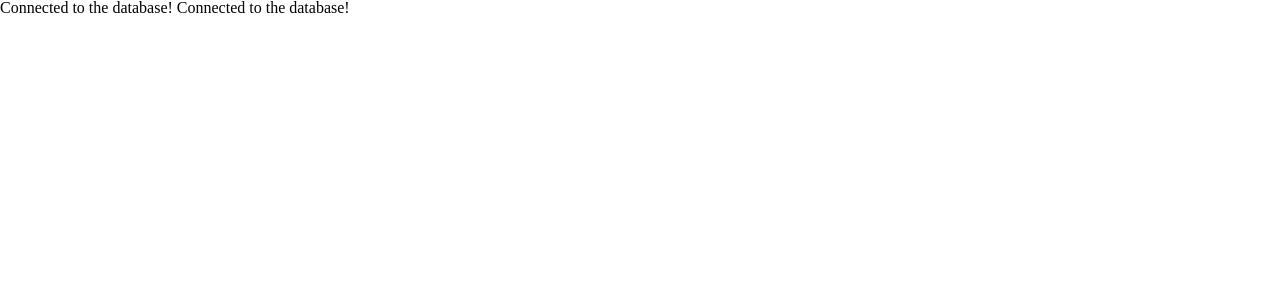
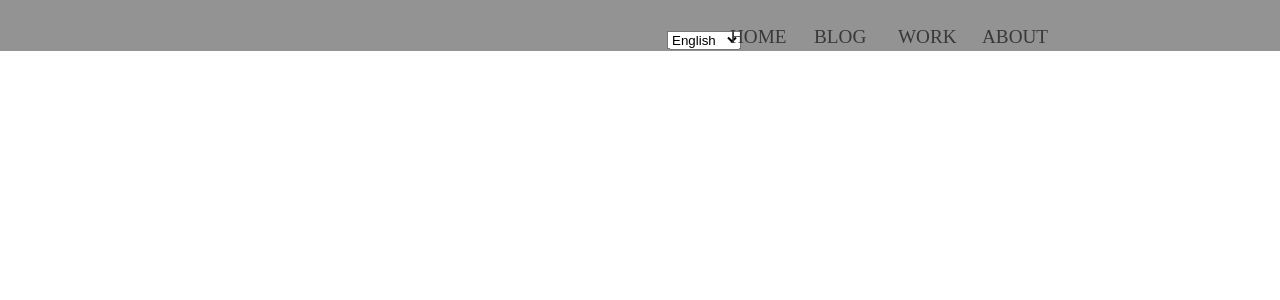
Before and after one commit to Daan7777/proefexamen, a PHP site: page / in a window 1280 px wide. Shown: the top 300 px of the page. Run offline with PHP 8.4, Linux system fonts and the light colour scheme.

Commit message:
navbar 0.1

```diff
--- a/css/styles.css
+++ b/css/styles.css
@@ -43,3 +43,102 @@ table {
 	border-spacing: 0;
 }
 /* Start of stylesheet */
+
+/* Navbar  */
+.nav {
+	display: flex;
+	justify-content: space-between;
+	align-items: center;
+	background-color: rgb(147, 147, 147);
+	color: #fff;
+	padding: 2%;
+}
+
+.navMenu {
+  position: absolute;
+  top: 5%;
+  left: 70%;
+  -webkit-transform: translate(-50%, -50%);
+  transform: translate(-50%, -50%);
+
+}
+
+.navMenu a {
+  color: #383838;
+  text-decoration: none;
+  font-size: 1.2em;
+  text-transform: uppercase;
+  font-weight: 500;
+  display: inline-block;
+  width: 80px;
+  -webkit-transition: all 0.2s ease-in-out;
+  transition: all 0.2s ease-in-out;
+}
+
+.navMenu a:hover {
+  color: #3afd3a;
+}
+
+.navMenu .dot {
+  width: 6px;
+  height: 6px;
+  background: #3afd3a;
+  border-radius: 50%;
+  opacity: 0;
+  -webkit-transform: translateX(30px);
+  transform: translateX(30px);
+  -webkit-transition: all 0.2s ease-in-out;
+  transition: all 0.2s ease-in-out;
+}
+
+.navMenu a:nth-child(1):hover ~ .dot {
+  -webkit-transform: translateX(30px);
+  transform: translateX(30px);
+  -webkit-transition: all 0.2s ease-in-out;
+  transition: all 0.2s ease-in-out;
+  opacity: 1;
+}
+
+.navMenu a:nth-child(2):hover ~ .dot {
+  -webkit-transform: translateX(110px);
+  transform: translateX(110px);
+  -webkit-transition: all 0.2s ease-in-out;
+  transition: all 0.2s ease-in-out;
+  opacity: 1;
+}
+
+.navMenu a:nth-child(3):hover ~ .dot {
+  -webkit-transform: translateX(200px);
+  transform: translateX(200px);
+  -webkit-transition: all 0.2s ease-in-out;
+  transition: all 0.2s ease-in-out;
+  opacity: 1;
+}
+
+.navMenu a:nth-child(4):hover ~ .dot {
+  -webkit-transform: translateX(285px);
+  transform: translateX(285px);
+  -webkit-transition: all 0.2s ease-in-out;
+  transition: all 0.2s ease-in-out;
+  opacity: 1;
+}
+
+.language {
+	position: absolute;
+	top: 5%;
+	left: 55%;
+	-webkit-transform: translate(-50%, -50%);
+	transform: translate(-50%, -50%);
+  }
+
+  .language .dot {
+	width: 6px;
+	height: 6px;
+	background: #3afd3a;
+	border-radius: 50%;
+	opacity: 0;
+	-webkit-transform: translateX(30px);
+	transform: translateX(30px);
+	-webkit-transition: all 0.2s ease-in-out;
+	transition: all 0.2s ease-in-out;
+  }
--- a/includes/conn.php
+++ b/includes/conn.php
@@ -9,7 +9,7 @@ if (mysqli_connect_errno()) {
 }
 
 // Connection was successful
-echo 'Connected to the database!';
+echo '';
 
 // Close the connection
 mysqli_close($connection);
--- a/includes/header.php
+++ b/includes/header.php
@@ -1,5 +1,5 @@
 <!DOCTYPE html>
-<html lang="nl">
+<html lang="en">
 
 <head>
     <meta charset="UTF-8">
@@ -12,3 +12,27 @@
 <body>
     <?php include "conn.php" ?>
 <!-- Navbar comes here -->
+<nav>
+  <ul>
+    <div class="language js-language-picker">
+  <form action="" class="language-picker__form">
+    <select name="language-picker-select" id="language-picker-select">
+      <option lang="de" value="deutsch">Deutsch</option>
+      <option lang="en" value="english" selected>English</option>
+      <option lang="fr" value="francais">Français</option>
+      <option lang="it" value="italiano">Italiano</option>
+      <!-- other language options -->
+    </select>
+  </form>
+</div>
+<div class="nav">
+    <nav class="navMenu">
+      <a href="#">Home</a>
+      <a href="#">Blog</a>
+      <a href="#">Work</a>
+      <a href="#">About</a>
+      <div class="dot"></div>
+</div>
+    </nav>
+  </ul>
+</nav>
--- a/index.php
+++ b/index.php
@@ -4,9 +4,10 @@
     <meta charset="UTF-8">
     <meta http-equiv="X-UA-Compatible" content="IE=edge">
     <meta name="viewport" content="width=device-width, initial-scale=1.0">
-    <title>Document</title>
+    <title>Proefexamen</title>
+    <link rel="stylesheet" href="css/styles.css">
     <?php
-include 'includes/conn.php'; include "includes/header.php"
+ include "includes/header.php";
 ?>
 
 </head>
```
